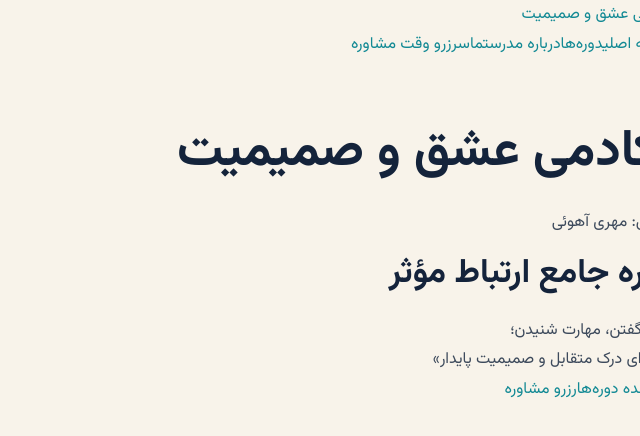
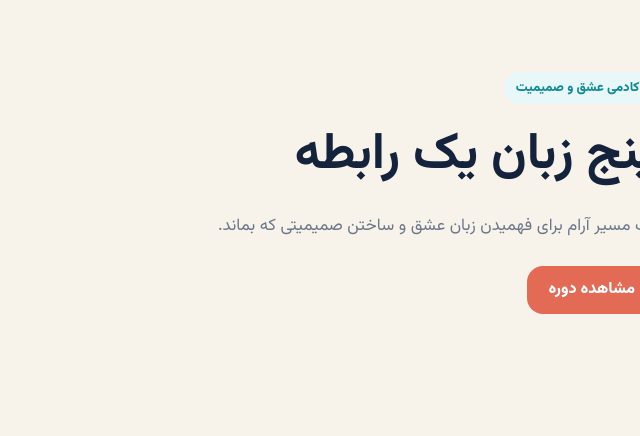
Before and after one commit to reyhanebehmaneshrad-cmd/Love-academy, a Next.js app: page / in a window 1280 px wide. Shown: the top 436 px of the page, without its empty margins (640-1280 px from the left). Built offline with nearby package versions, Linux system fonts and the light colour scheme.

Commit message:
Rename Home to HomePage and modify structure
Refactor Home component to HomePage and update layout.

```diff
--- a/app/page.tsx
+++ b/app/page.tsx
@@ -1,11 +1,22 @@
-import Navbar from "./components/Navbar";
-import Hero from "./components/Hero";
+import Link from "next/link";
 
-export default function Home() {
+export default function HomePage() {
   return (
-    <main dir="rtl" className="min-h-screen bg-[#F4F1EA] text-[#1B263B]">
-      <Navbar />
-      <Hero />
+    <main>
+      <section className="hero">
+        <div className="container">
+          <span className="badge">آکادمی عشق و صمیمیت</span>
+          <h1>پنج زبان یک رابطه</h1>
+          <p className="lead">
+            یک مسیر آرام برای فهمیدن زبان عشق و ساختن صمیمیتی که بماند.
+          </p>
+          <div className="hero-actions">
+            <Link href="/course" className="btn btn-primary">
+              مشاهده دوره
+            </Link>
+          </div>
+        </div>
+      </section>
     </main>
   );
 }
```
